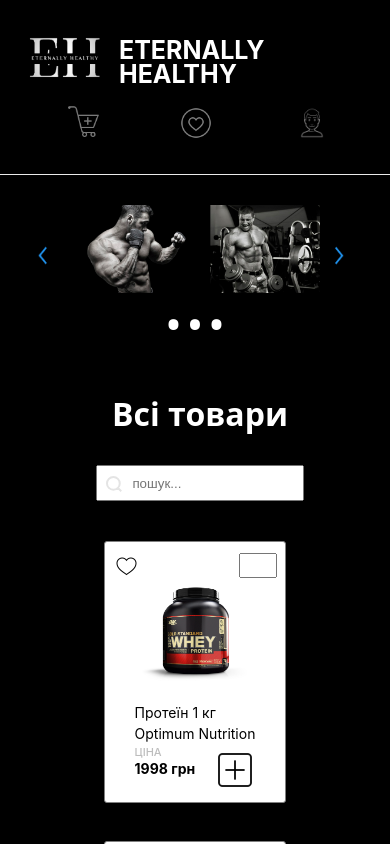
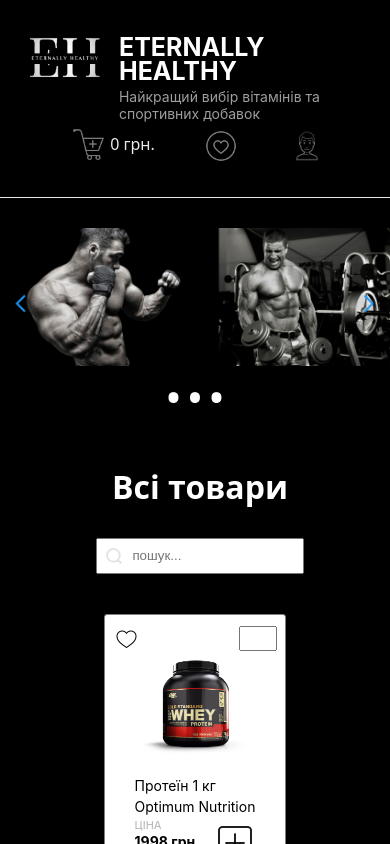
Before and after one commit to GregIvanchuk/GregIvanchuk.github.io, a React (Create React App) app in the folder eternally_healthy/: page / in a window 390 px wide. Shown: the top 844 px of the page. Built offline with nearby package versions, Linux system fonts and the light colour scheme; data requests are answered from the project's data file.

Commit message:
updated styles 2

```diff
--- a/eternally_healthy/src/components/Header/Header.module.css
+++ b/eternally_healthy/src/components/Header/Header.module.css
@@ -4,7 +4,7 @@
     display: flex;
     justify-content: space-between;
 }
-@media (max-width: 450px) {
+@media (max-width: 480px) {
     .header {
         flex-direction: column;
         align-items: center;
@@ -31,10 +31,10 @@
 .store_title p {
     margin-top: -20px;
     padding-top: 100 px;
-    font-family:"Inter";
+    font-family: "Inter";
     font-style: normal;
     font-weight: 400;
-    font-size:   14px;
+    font-size: 14px;
     line-height: 17px;
     color: #9d9d9d;
 }
@@ -53,51 +53,55 @@
 .rigthHeader li {
     display: flex;
     gap: 10px;
-
 }
-.cart{
+.cart {
     display: flex;
     cursor: pointer;
     align-items: center;
     justify-content: center;
-    gap:5px;
+    gap: 5px;
 }
 .cartIcon {
     margin-top: -10px;
 }
 @media (max-width: 700px) {
     .header {
-       padding: 10px;
+        padding: 10px;
     }
 }
-@media (max-width: 450px) {
+@media (max-width: 480px) {
     .header {
-       gap:-5px
+        gap: -5px;
     }
 }
 @media (max-width: 700px) {
     .cart span {
-       display: none;
+        display: none;
     }
 }
-@media (max-width: 450px) {
+@media (max-width: 480px) {
+    .cart span {
+        display: contents;
+    }
+}
+@media (max-width: 340px) {
+    .cart span {
+        display: none;
+    }
+}
+
+@media (max-width: 480px) {
     .rigthHeader {
         align-items: center;
         justify-content: center;
-        gap: 80px;
+        gap: 50px;
         margin-top: -10px;
     }
 }
 
-@media (max-width: 450px) {
+@media (max-width: 480px) {
     .leftHeader {
         justify-content: center;
-        align-items: center;
         gap: 0px;
     }
 }
-@media (max-width: 450px) {
-    .leftHeader p {
-        display: none;
-    }
-}
--- a/eternally_healthy/src/components/Main/Slider/Slider.module.css
+++ b/eternally_healthy/src/components/Main/Slider/Slider.module.css
@@ -7,51 +7,50 @@
 
 .sliderStyles {
     margin: 0 auto;
-    max-width:80%;
-    position:relative;
+    max-width: 100%;
+    position: relative;
 }
 .slideStyles {
     display: flex;
     justify-content: center;
     align-items: center;
-    margin-top:30px;
-    position:relative;
-    background-position:center;
-    z-index:0,
+    margin-top: 30px;
+    position: relative;
+    background-position: center;
+    z-index: 0;
 }
 .slideStyles img {
-    max-width:80%;
-    max-height:100%;
+    max-width: 100%;
+    max-height: 100%;
 }
 .leftArrowStyles {
-    position:absolute;
-    top:50%;
-    transform:translate(0,-50%);
-    left:-5px;
-    font-size:45px;
-    color:white;
-    z-index:0;
-    cursor:pointer;
+    position: absolute;
+    top: 50%;
+    transform: translate(0, -50%);
+    left: 10px;
+    font-size: 45px;
+    color: white;
+    z-index: 0;
+    cursor: pointer;
 }
 .rightArrowStyles {
     position: absolute;
-    top:50%;
-    transform:translate(0,-50%);
-    right:2px;
-    font-size:45px;
-    color:white;
+    top: 50%;
+    transform: translate(0, -50%);
+    right: 14px;
+    font-size: 45px;
+    color: white;
     z-index: 0;
     cursor: pointer;
 }
 .dotsContainer {
-    display:flex;
+    display: flex;
     justify-content: center;
     align-items: center;
 }
 .dots {
     margin-top: -50px;
-   font-size: 80px;
-   color: white;
-   cursor: pointer;
-
+    font-size: 80px;
+    color: white;
+    cursor: pointer;
 }
```
